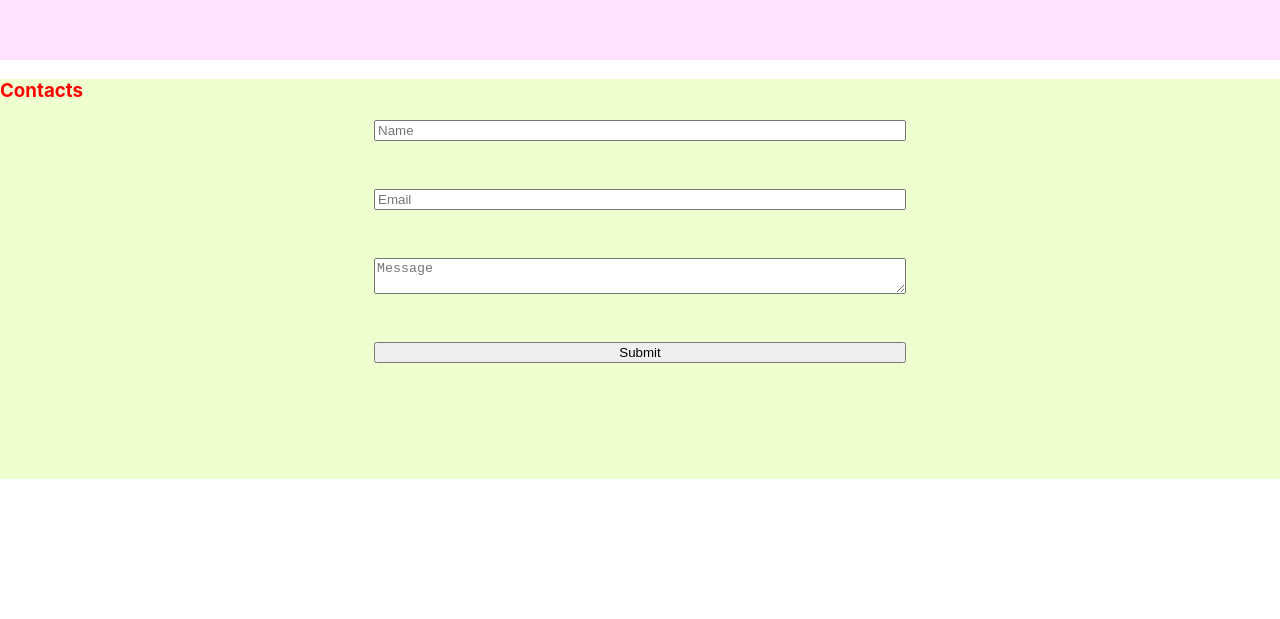
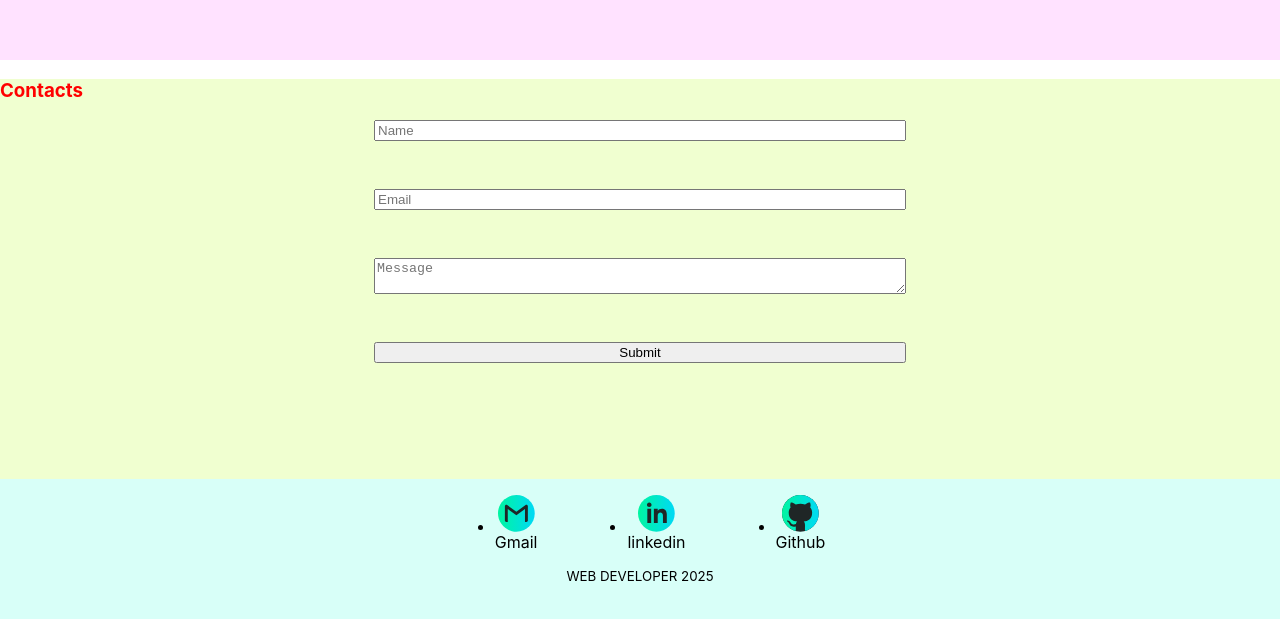
Before and after one commit to hoakiin/portfolio, a React (Vite) app: page / in a window 1280 px wide. Shown: the part 2550-3169 px from the top of the page. Before the commit the page ends 3029 px from the top, so only its background shows below. Built offline with nearby package versions, Linux system fonts and the light colour scheme.

Commit message:
feat: add Footer component

```diff
--- a/src/App.tsx
+++ b/src/App.tsx
@@ -1,4 +1,5 @@
 import './App.css'
+import { Footer } from './layout/footer/Footer';
 import { Header } from './layout/header/Header';
 import { About } from './layout/sections/about/About';
 import { Contacts } from './layout/sections/contacts/Contacts';
@@ -15,6 +16,7 @@ function App() {
             <Projects/>
             <Skills/>
             <Contacts/>
+            <Footer/>
         </div>
     )
 }
--- /dev/null
+++ b/src/layout/footer/Footer.tsx
@@ -0,0 +1,73 @@
+import styled from "styled-components";
+import { Icon } from "../../components/icon/Icon";
+import { FlexWrapper } from "../../components/FlexWrapper";
+
+export const Footer = () => {
+  return (
+    <StyledFooter>
+      <FlexWrapper direction="column" align="center">
+        <SocialList>
+          <SocialItem>
+            <SocialLink>
+              <Icon
+                width="37px"
+                height="37px"
+                iconId="gmail"
+                viewBox="0 0 38 38"
+              />
+              <Name>Gmail</Name>
+            </SocialLink>
+          </SocialItem>
+          <SocialItem>
+            <SocialLink>
+              <Icon
+                width="37px"
+                height="37px"
+                iconId="linkedin"
+                viewBox="0 0 38 38"
+              />
+              <Name>linkedin</Name>
+            </SocialLink>
+          </SocialItem>
+          <SocialItem>
+            <SocialLink>
+              <Icon
+                width="37px"
+                height="37px"
+                iconId="github"
+                viewBox="0 0 38 38"
+              />
+              <Name>Github</Name>
+            </SocialLink>
+          </SocialItem>
+        </SocialList>
+        <Copyright>WEB DEVELOPER 2025</Copyright>
+      </FlexWrapper>
+    </StyledFooter>
+  );
+};
+
+const StyledFooter = styled.footer`
+  background-color: #d8fff8;
+  min-height: 20vh;
+`;
+
+const SocialList = styled.ul`
+  display: flex;
+  gap: 90px;
+`;
+
+const SocialItem = styled.li`
+`;
+
+const SocialLink = styled.a`
+  display: flex;
+  flex-direction: column;
+  align-items: center;
+`;
+
+const Name = styled.span`
+`;
+
+const Copyright = styled.small`
+`;
```
